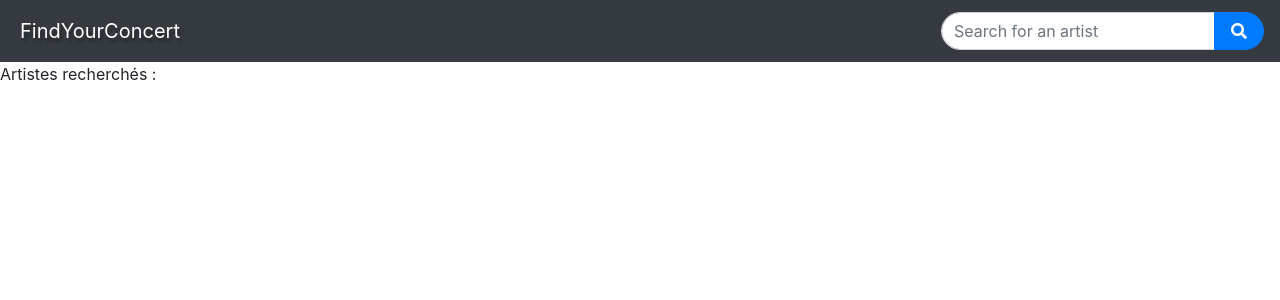
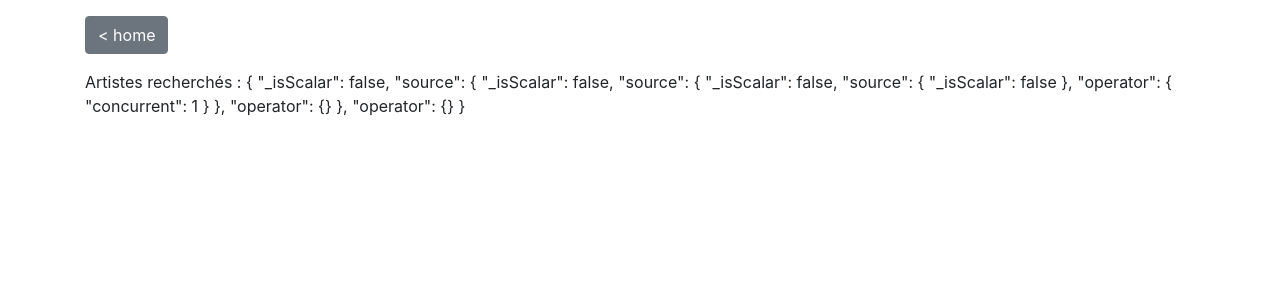
Before and after one commit to Nsb83/Projet2, an Angular app: page /results in a window 1280 px wide. Shown: the top 300 px of the page. Built offline with nearby package versions, Linux system fonts and the light colour scheme.

Commit message:
Created search-by-artist service to fetch results from songkick's API

```diff
--- a/src/app/results-list/results-list.component.html
+++ b/src/app/results-list/results-list.component.html
@@ -1 +1 @@
-<p>Artistes recherchés : {{ input }}</p>
+<p>Artistes recherchés : {{ output | json }}</p>
--- a/src/app/results-list/results-list.component.ts
+++ b/src/app/results-list/results-list.component.ts
@@ -1,5 +1,6 @@
 import { Component, OnInit} from '@angular/core';
-import { SearchInputService } from '../search-input.service';
+import { SearchByArtistService } from "../search-by-artist.service";
+// import { SearchInputService } from '../search-input.service';
 
 @Component({
   selector: 'app-results-list',
@@ -11,12 +12,12 @@ import { SearchInputService } from '../search-input.service';
 
 export class ResultsListComponent implements OnInit {
 
-  public input: string;
+  public output: any;
 
-  constructor(private _searchInputService: SearchInputService) { }
+  constructor(private _searchbyArtistService: SearchByArtistService) { }
 
   ngOnInit() {
-    this.input=this._searchInputService.getSearchInput();
+    this.output=this._searchbyArtistService.getResults();
   }
 
 }
--- a/src/app/results-page/results-page.component.html
+++ b/src/app/results-page/results-page.component.html
@@ -1,2 +1,6 @@
-<app-navbar></app-navbar>
-<app-results-list></app-results-list>
+<!-- <app-navbar></app-navbar> -->
+<div class="container pt-3">
+  <button class="btn btn-secondary mb-3" type="button" routerLink="/home" name="button">< home</button>
+  <br>
+  <app-results-list></app-results-list>
+</div>
--- a/src/app/search-bar/search-bar.component.html
+++ b/src/app/search-bar/search-bar.component.html
@@ -1,10 +1,8 @@
 
 <!-- Ceci est le code de la barre de recherche -->
 <div class="input-group d-flex justify-content-center">
-  <input #bar class="form-control" placeholder="Search for an artist">
+  <input #bar class="form-control" (keyup.enter)="onSearch(bar.value)" placeholder="Search for an artist">
   <div class="input-group-append">
-    <button (click)="onSearch(bar.value)" class="btn btn-primary" type="button" routerLink="/results"><i class="fa fa-search"></i></button>
+    <button (click)="onSearch(bar.value)" class="btn btn-primary" type="button"><i class="fa fa-search"></i></button>
   </div>
 </div>
-
-<!-- (bar.value) -->
--- a/src/app/search-bar/search-bar.component.ts
+++ b/src/app/search-bar/search-bar.component.ts
@@ -1,6 +1,6 @@
 import { Component, OnInit } from '@angular/core';
 import { SearchInputService } from '../search-input.service';
-
+import { Router } from '@angular/router'
 @Component({
   selector: 'app-search-bar',
   templateUrl: './search-bar.component.html',
@@ -8,10 +8,14 @@ import { SearchInputService } from '../search-input.service';
 })
 export class SearchBarComponent implements OnInit {
 
-  constructor(public _searchInputService: SearchInputService) { }
+  constructor(
+    public _searchInputService: SearchInputService,
+    private router: Router
+    ) { }
 
   onSearch(value) {
     this._searchInputService.searchInput=value;
+    this.router.navigateByUrl('/results');
   }
 
   ngOnInit() {
--- /dev/null
+++ b/src/app/search-by-artist.service.ts
@@ -0,0 +1,14 @@
+import { Injectable } from '@angular/core';
+import { HttpClient } from '@angular/common/http'
+
+@Injectable({
+  providedIn: 'root'
+})
+export class SearchByArtistService {
+
+  constructor(private http: HttpClient) { }
+
+  getResults() {
+    return this.http.get('../assets/fakeResults/results.json');
+  }
+}
```
Also changed, not shown: src/app/app.module.ts (+5 -2 lines), 1 other file (tests, documents, lock files or other folders).
